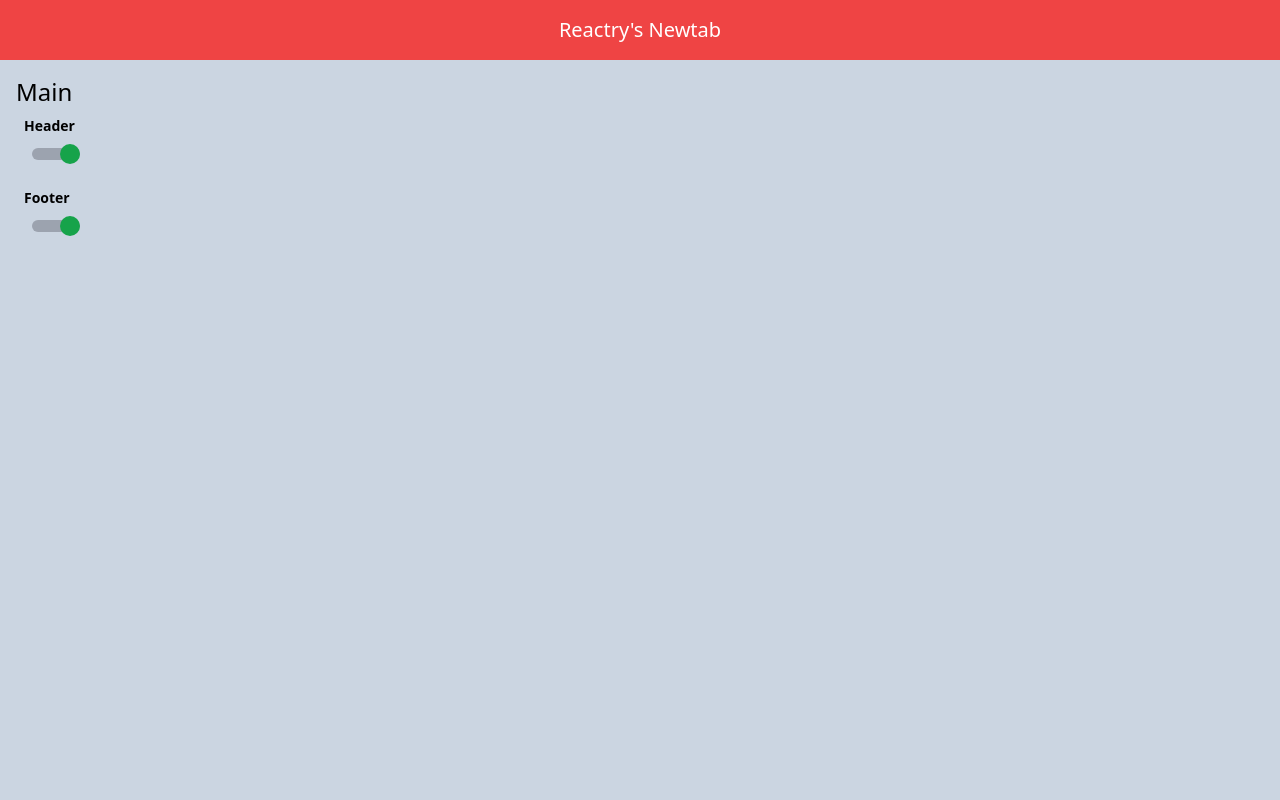
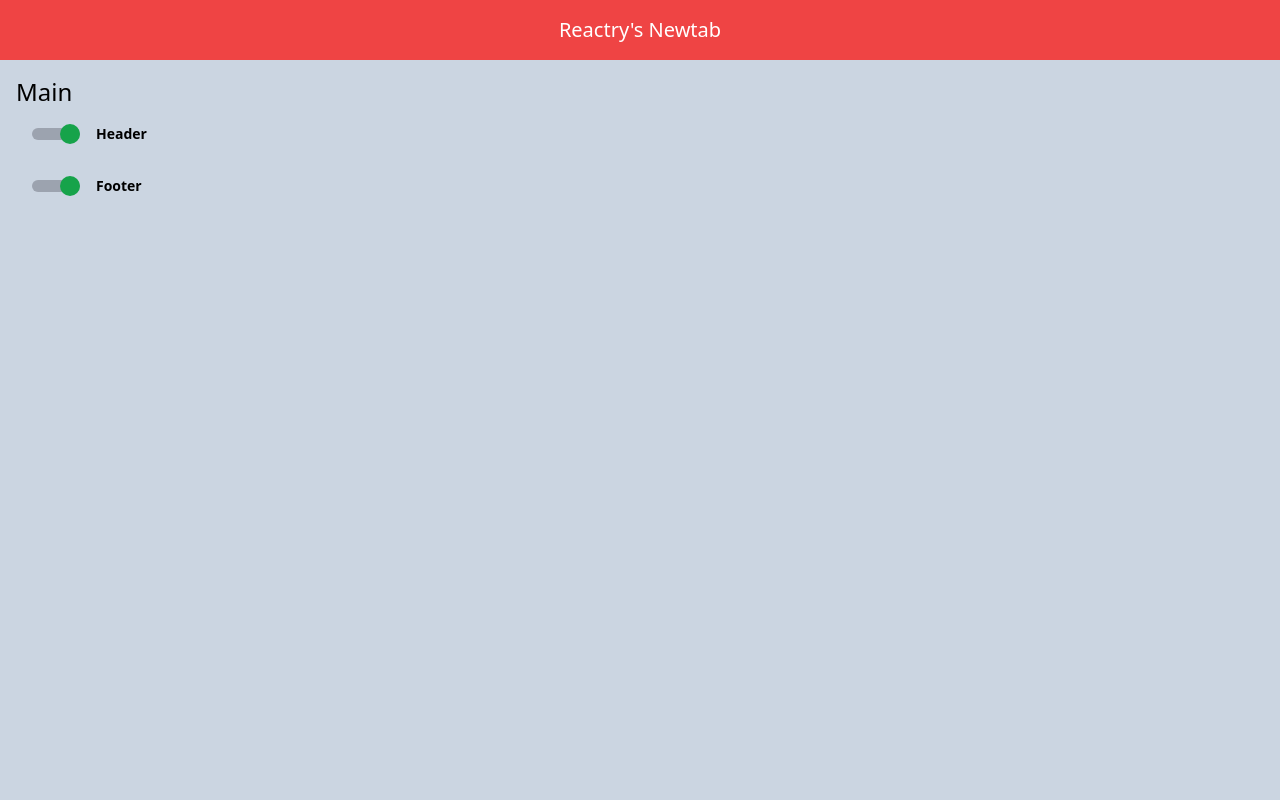
Before and after one commit to reactry/newtab, a React (Create React App) app: page / in a window 1280 px wide. Shown: the top 800 px of the page. Built offline with nearby package versions, Linux system fonts and the light colour scheme.

Commit message:
Updated ShowToggle * moved toggle button to left * now full parent is clickable * added hover effect to parent

```diff
--- a/src/Main/ShowToggle.js
+++ b/src/Main/ShowToggle.js
@@ -9,12 +9,14 @@ export default function ShowToggle ({
 	circleClass += show ? " bg-green-600 translate-x-7" : " bg-gray-600";
 
 	return (
-		<div className="ShowToggle px-2 py-2">
-			<h2 className="text-sm font-bold">{title}</h2>
-			<div className="px-2 py-3">
-				<div className="bg-gray-400 w-12 h-3 rounded-full cursor-pointer" onClick={(e) => setShow(!show)}>
+		<div className="ShowToggle px-2 py-2 flex">
+			<div className="px-2 py-3 cursor-pointer rounded-md duration-300 hover:bg-gray-200" onClick={(e) => setShow(!show)}>
+				<div className="bg-gray-400 w-12 h-3 rounded-full">
 					<div className={circleClass}></div>
 				</div>
+			</div>
+			<div className="px-2 py-2">
+				<h2 className="text-sm font-bold">{title}</h2>
 			</div>
 		</div>
 	);
```
